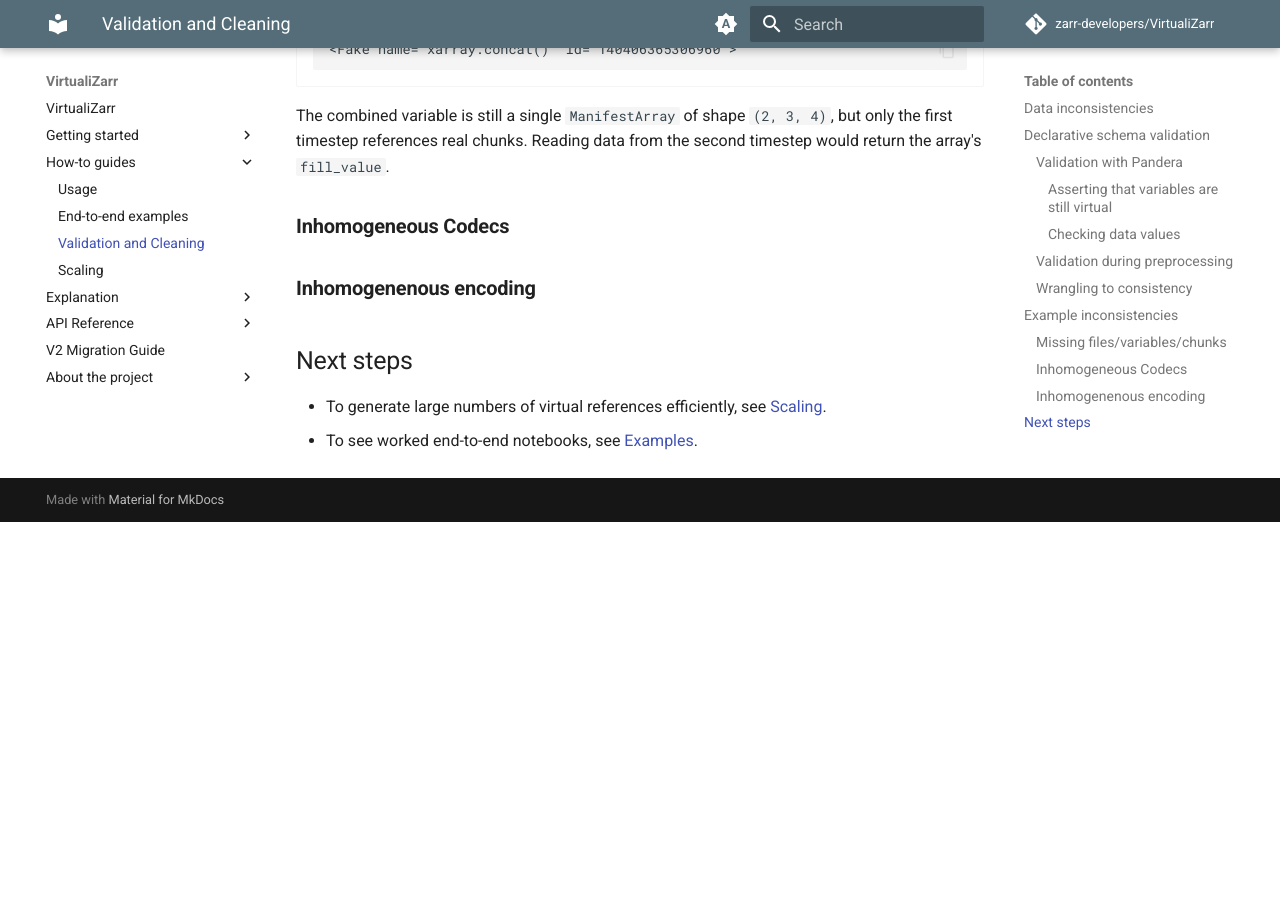
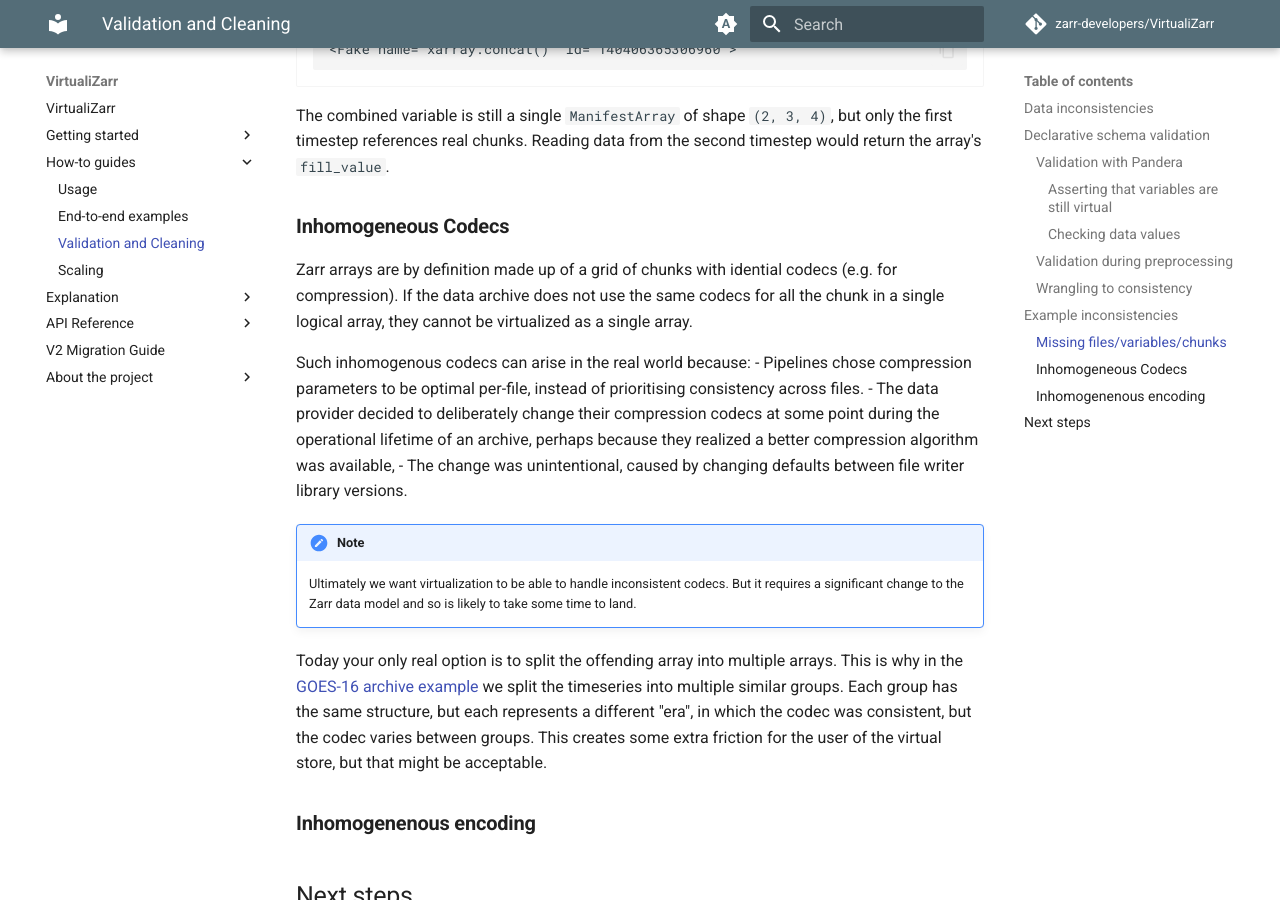
Before and after one commit to zarr-developers/VirtualiZarr, an MkDocs documentation site: the page built from docs/how_to/validation.md, in a window 1280 px wide and 900 px high, scrolled down 6348 px. Built offline with MkDocs 1.6.1 and Material for MkDocs 9.7.7, drawn with Linux system fonts in a browser that asks for light colours; comment, search, counter and statistics services are not loaded; the version menu is left out; before the commit the page ends 6870 px from its top, so only the background shows below that.

Commit message:
inhomogenous codecs

```diff
--- a/docs/how_to/validation.md
+++ b/docs/how_to/validation.md
@@ -257,6 +257,24 @@ Reading data from the second timestep would return the array's `fill_value`.
 
 ### Inhomogeneous Codecs
 
+Zarr arrays are by definition made up of a grid of chunks with idential codecs (e.g. for compression).
+If the data archive does not use the same codecs for all the chunk in a single logical array, they cannot be virtualized as a single array.
+
+Such inhomogenous codecs can arise in the real world because:
+- Pipelines chose compression parameters to be optimal per-file, instead of prioritising consistency across files.
+- The data provider decided to deliberately change their compression codecs at some point during the operational lifetime of an archive, perhaps because they realized a better compression algorithm was available,
+- The change was unintentional, caused by changing defaults between file writer library versions.
+
+!!! note
+
+    Ultimately we want virtualization to be able to handle inconsistent codecs.
+    But it requires a significant change to the Zarr data model and so is likely to take some time to land.
+
+Today your only real option is to split the offending array into multiple arrays.
+This is why in the [GOES-16 archive example](examples.md#goes-16-archive-notebooks) we split the timeseries into multiple similar groups.
+Each group has the same structure, but each represents a different "era", in which the codec was consistent, but the codec varies between groups.
+This creates some extra friction for the user of the virtual store, but that might be acceptable.
+
 ### Inhomogenenous encoding
 
 
```
